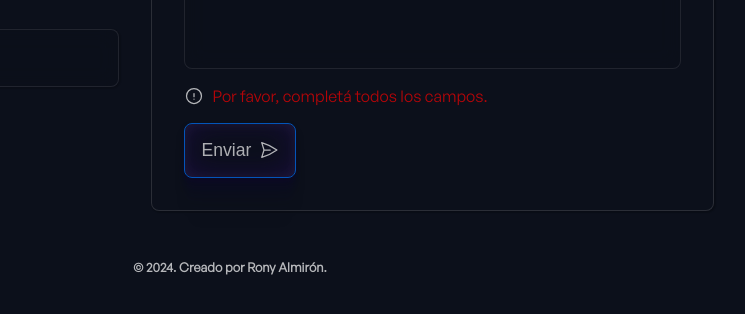
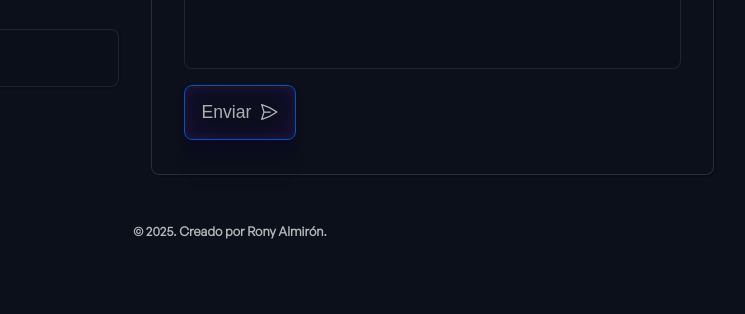
Before and after one commit to RonyAlm/portafolio, a plain HTML site: page index.html in a window 1280 px wide. Shown: the part 2749-3063 px from the top of the page, 410-1155 px from the left. Drawn offline with nearby package versions, Linux system fonts and the light colour scheme; files whose address does not match are found by name.

Commit message:
Añadir comportamiento de desplazamiento suave y ocultar mensajes de error en el formulario; actualizar año en el pie de página

```diff
--- a/css/styles.css
+++ b/css/styles.css
@@ -26,6 +26,7 @@
     margin: 0;
     padding: 0;
     box-sizing: border-box;
+    scroll-behavior: smooth;
 }
 
 body {
@@ -831,7 +832,7 @@ input[id='menu'] {
 }
 
 .form__error {
-    display: flex;
+    display: none;
     gap: .5rem;
     color: #ff0000;
     font-size: 1rem;
--- a/index.html
+++ b/index.html
@@ -271,7 +271,7 @@
       </div>
     </section>
     <div class="footer__copyright">
-      <p>© 2024. Creado por Rony Almirón.</p>
+      <p>© 2025. Creado por Rony Almirón.</p>
     </div>
 
   </footer>
```
